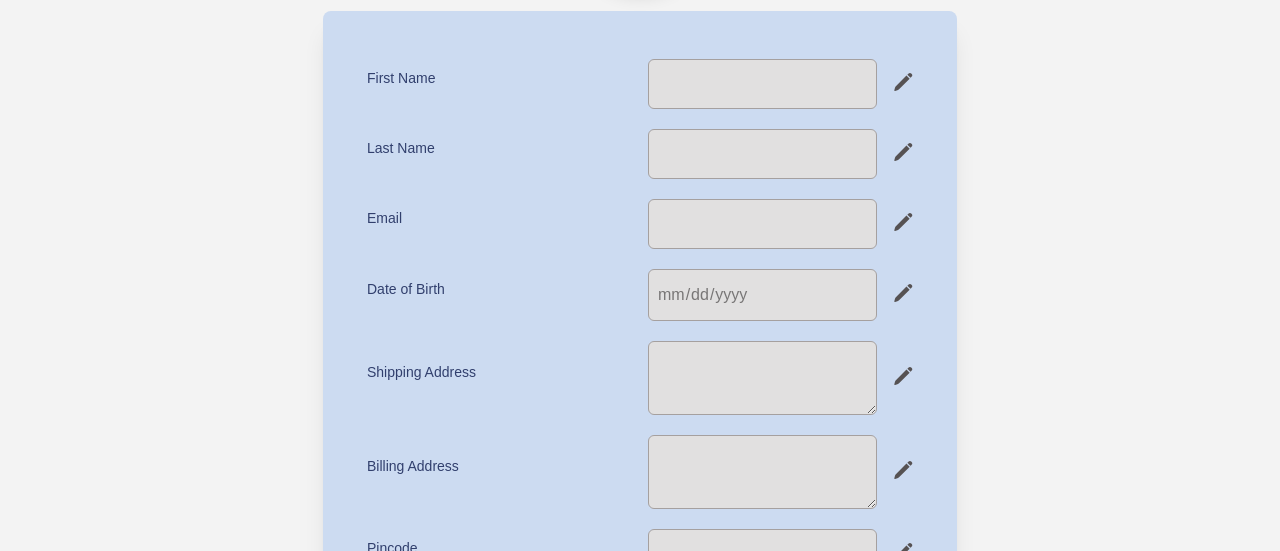
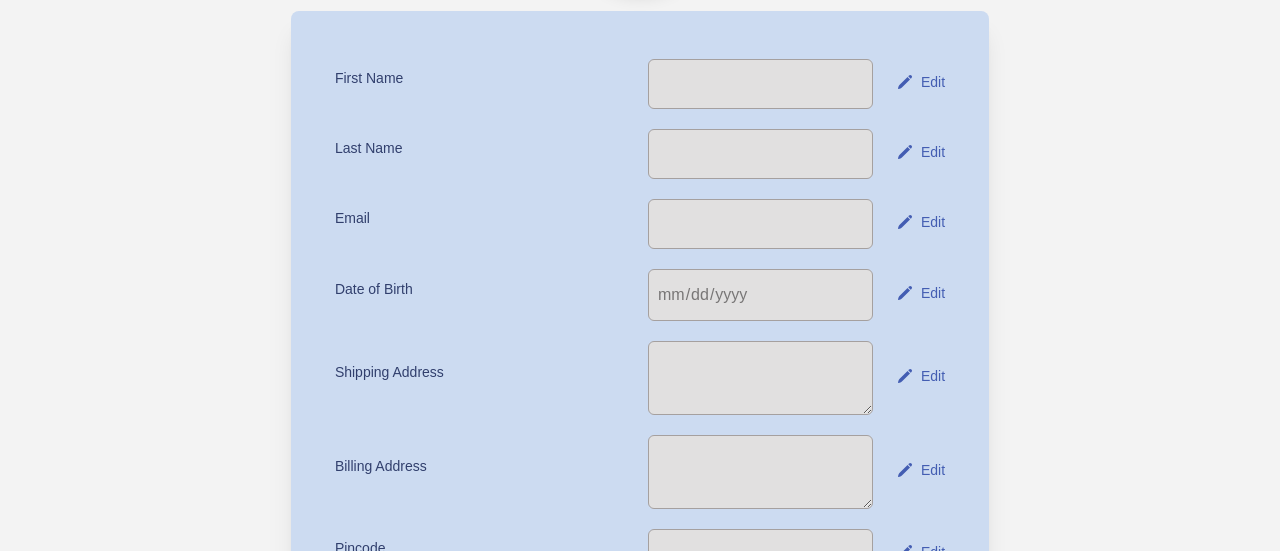
Before and after one commit to kartik-fsd/Dripsneak-2.0, a React (Vite) app in the folder dripsneak2.0/: page /profile in a window 1280 px wide. Shown: the part 249-800 px from the top of the page. Built offline with nearby package versions, Linux system fonts and the light colour scheme; no server answers; a web font is replaced by a local one.

Commit message:
add:loader is added to the signin and register page

```diff
--- a/dripsneak2.0/src/Components/ProfileField.jsx
+++ b/dripsneak2.0/src/Components/ProfileField.jsx
@@ -1,6 +1,6 @@
 import PropTypes from "prop-types";
 import { useState } from "react";
-import { PencilIcon } from "@heroicons/react/24/solid";
+import { PencilIcon, XCircleIcon } from "@heroicons/react/24/solid";
 import { Field } from "formik";
 
 const EditableField = ({ label, type, name, value, onChange, as }) => {
@@ -55,10 +55,23 @@ const EditableField = ({ label, type, name, value, onChange, as }) => {
             readOnly={!editable[name]}
           />
         )}
-        <PencilIcon
-          className="h-6 w-6 cursor-pointer text-scorpion-700 active:text-rhino-500"
+
+        <span
+          className={`text-sm text-rhino-700 cursor-pointer flex items-center ${
+            editable[name] ? "opacity-50" : ""
+          }`}
           onClick={() => handleEditToggle(name)}
-        />
+        >
+          <PencilIcon className="h-4 w-4 mx-2" /> Edit
+        </span>
+
+        {/* <span
+            className={`text-sm text-rhino-700 cursor-pointer flex items-center ${
+              editable[name] ? "opacity-50" : ""
+            }`}
+            onClick={() => handleEditToggle(name)}
+          >
+            <XCircleIcon className="h-5 w-5 mx-2" /> Cancel</span> */}
       </section>
     </>
   );
--- a/dripsneak2.0/src/Components/loader/Spinner.jsx
+++ b/dripsneak2.0/src/Components/loader/Spinner.jsx
@@ -1,9 +1,10 @@
-function Spinner() {
+import PropTypes from "prop-types";
+function Spinner({ message }) {
   return (
     <div
       aria-label="Loading..."
       role="status"
-      className="h-screen flex items-center space-x-2"
+      className="flex items-center space-x-2 justify-center px-10"
     >
       <svg
         className="h-20 w-20 animate-spin stroke-rhino-500"
@@ -82,9 +83,11 @@ function Spinner() {
           strokeWidth="24"
         ></line>
       </svg>
-      <span className="text-4xl font-medium text-rhino-500">Saving...</span>
+      <span className="text-xl font-medium text-rhino-500">{message}...</span>
     </div>
   );
 }
-
+Spinner.propTypes = {
+  message: PropTypes.string.isRequired,
+};
 export default Spinner;
--- a/dripsneak2.0/src/pages/SignIn.jsx
+++ b/dripsneak2.0/src/pages/SignIn.jsx
@@ -6,6 +6,7 @@ import { Formik } from "formik";
 import { showErrorToast, showSuccessToast } from "../Components/Toast";
 import axios from "axios";
 import { RoleAuth } from "../utils/tokenRoleAuth";
+import Spinner from "../Components/loader/Spinner";
 
 export default function SignIn() {
   const navigate = useNavigate();
@@ -71,6 +72,10 @@ export default function SignIn() {
               isSubmitting,
             }) => (
               <>
+                {isSubmitting ? (
+                  <Spinner message="Signing you in" />
+                ) : (
+                  <>
                     <form
                       className="space-y-4"
                       action="#"
@@ -114,7 +119,7 @@ export default function SignIn() {
                         <button
                           type="submit"
                           disabled={isSubmitting}
-                      className="flex w-full justify-center rounded-md text-rhino-50 bg-rhino-600  px-3 py-2 text-sm font-semibold leading-6 text-white shadow-sm hover:bg-rhino-500 focus-visible:outline focus-visible:outline-2 focus-visible:outline-offset-2 focus-visible:outline-rhino-600"
+                          className="flex w-full justify-center rounded-md bg-rhino-600  px-3 py-2 text-sm font-semibold leading-6 text-white shadow-sm hover:bg-rhino-500 focus-visible:outline focus-visible:outline-2 focus-visible:outline-offset-2 focus-visible:outline-rhino-600"
                         >
                           Sign in
                         </button>
@@ -150,6 +155,8 @@ export default function SignIn() {
                     </p>
                   </>
                 )}
+              </>
+            )}
           </Formik>
         </div>
       </div>
--- a/dripsneak2.0/src/pages/SignUp.jsx
+++ b/dripsneak2.0/src/pages/SignUp.jsx
@@ -5,6 +5,7 @@ import InputBar from "../Components/inputBar";
 import axios from "axios";
 import { showErrorToast, showSuccessToast } from "../Components/Toast";
 import { RoleAuth } from "../utils/tokenRoleAuth";
+import Spinner from "../Components/loader/Spinner";
 
 // eslint-disable-next-line react/prop-types
 export const ErrorComponent = ({ error }) => (
@@ -90,6 +91,10 @@ export default function Register() {
               handleSubmit,
               isSubmitting,
             }) => (
+              <>
+                {isSubmitting ? (
+                  <Spinner message="Setting up your account" />
+                ) : (
                   <>
                     <form
                       className="space-y-4"
@@ -218,6 +223,8 @@ export default function Register() {
                     </p>
                   </>
                 )}
+              </>
+            )}
           </Formik>
         </div>
       </div>
--- a/dripsneak2.0/src/pages/profile/Profile.jsx
+++ b/dripsneak2.0/src/pages/profile/Profile.jsx
@@ -129,7 +129,7 @@ const Profile = () => {
       >
         {({ isSubmitting, setFieldValue }) =>
           isSubmitting ? (
-            <Spinner />
+            <Spinner message="Saving" />
           ) : (
             <Form className="flex flex-col space-y-5 profile-form">
               <div className="flex flex-col items-center justify-center relative z-10">
```
Lines whose indentation alone changed are shown as unchanged.
